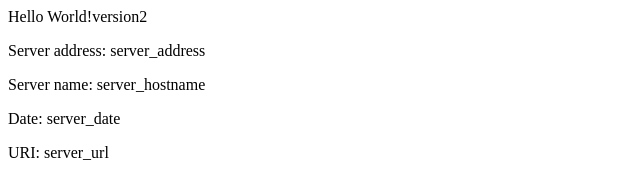
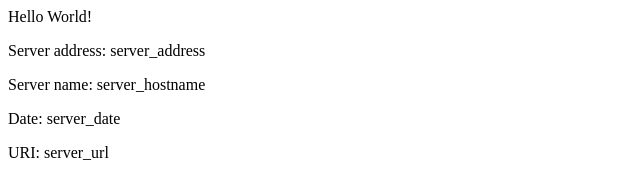
Before and after one commit to manning-kim/eks-example, a plain HTML site: page src/index.html in a window 1280 px wide. Shown: the full height of the page, 0-640 px from the left. Drawn offline with Linux system fonts and the light colour scheme.

Commit message:
Revert "v2 Updating home page"
This reverts commit 0f5e14898616d1d2d24e2046e9763a7f78df6851.

```diff
--- a/src/index.html
+++ b/src/index.html
@@ -2,7 +2,7 @@
 <title>Hello World</title>
 </head>
 <div class="info">
-<h>Hello World!version2 </h>
+<h>Hello World!</h>
 <p><span>Server&nbsp;address:</span> <span>server_address</span></p>
 <p><span>Server&nbsp;name:</span> <span>server_hostname</span></p>
 <p class="smaller"><span>Date:</span> <span>server_date</span></p>
```
